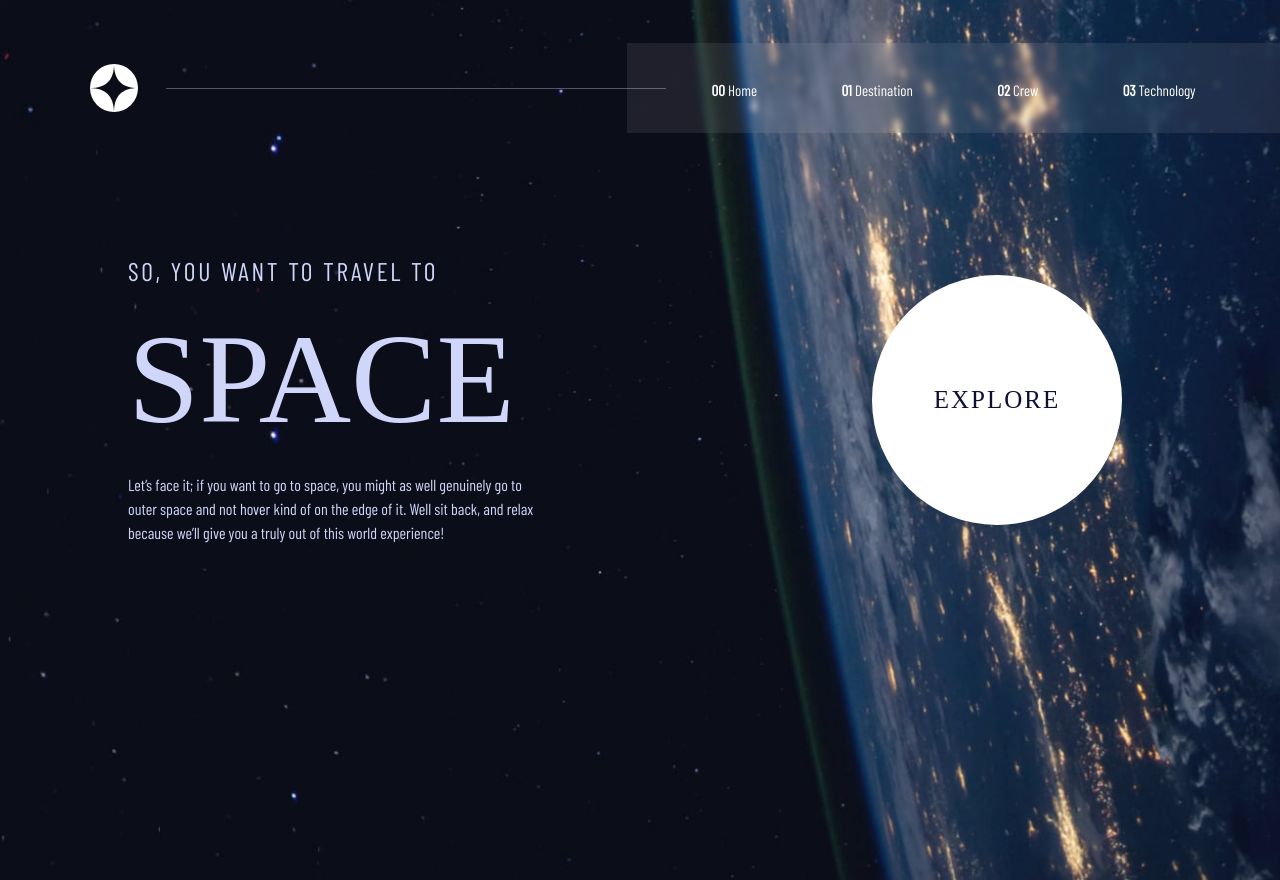
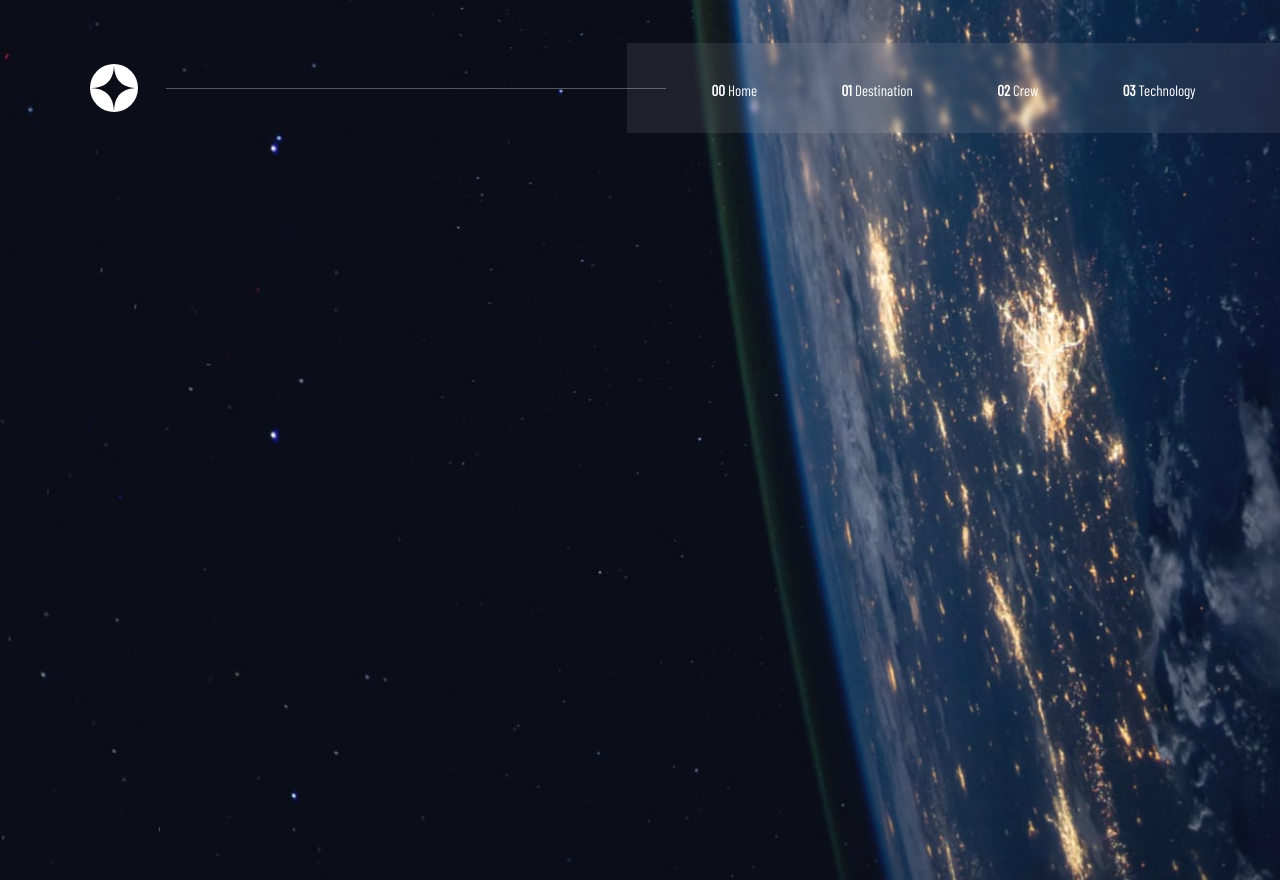
Before and after one commit to tejveer755/space-tour-programe, a React (Vite) app: page / in a window 1280 px wide. Built offline with nearby package versions, Linux system fonts and the light colour scheme; a web font is replaced by a local one.

Commit message:
3rd commit

```diff
--- a/src/App.jsx
+++ b/src/App.jsx
@@ -92,10 +92,10 @@ function App() {
     <main style={bgImg} className="main-content">
       <Navbar />
       <Routes>
-        <Route path="/" element={<Home />} />
-        <Route path="/destination" element={<Destinations />} />
-        <Route path="/crew" element={<Crew />} />
-        <Route path="/technology" element={<Technology />} />
+        <Route path="/space-tour-programe/" element={<Home />} />
+        <Route path="/space-tour-programe/destination" element={<Destinations />} />
+        <Route path="/space-tour-programe/crew" element={<Crew />} />
+        <Route path="/space-tour-programe/technology" element={<Technology />} />
       </Routes>
     </main>
   );
```
